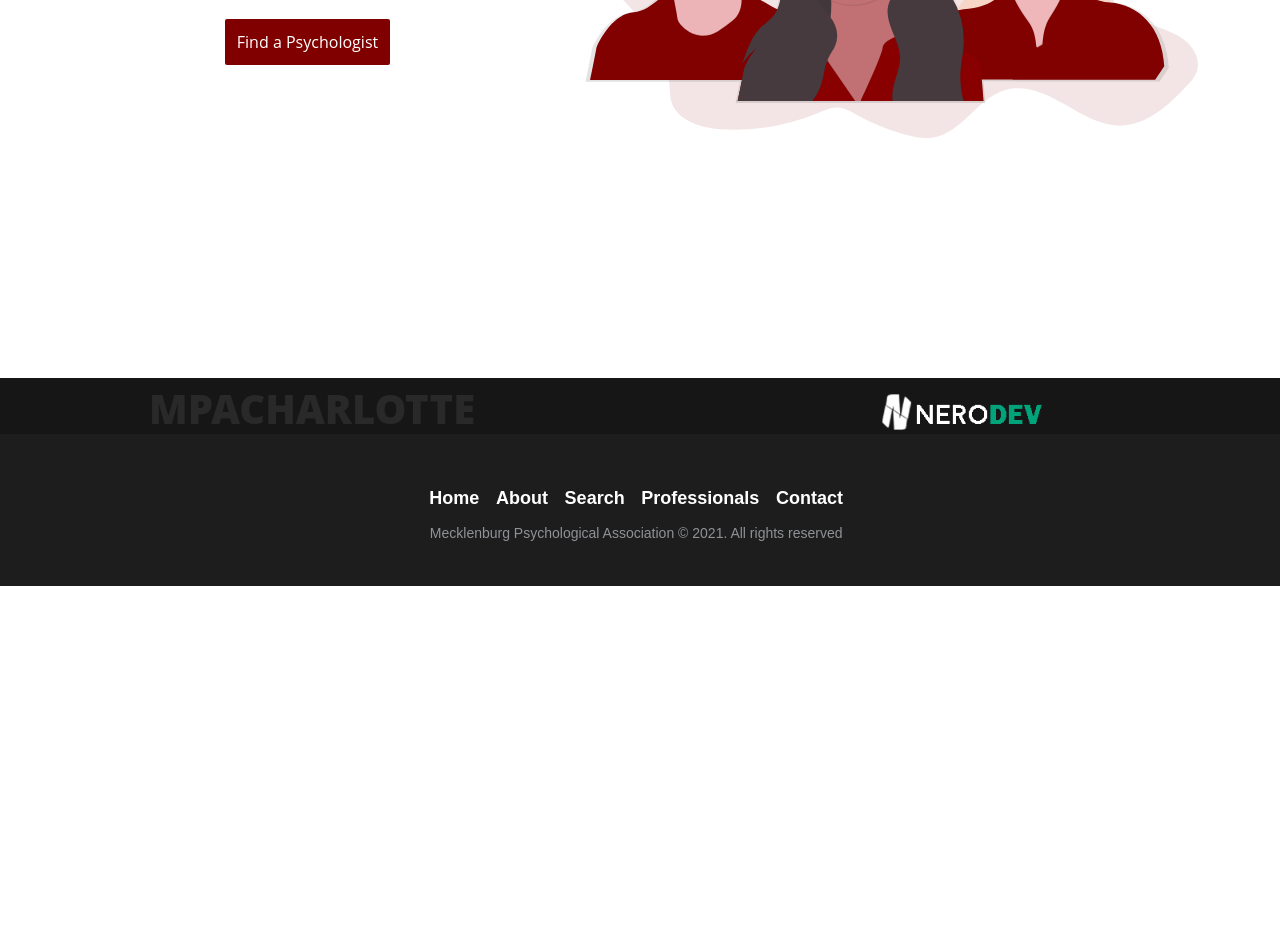
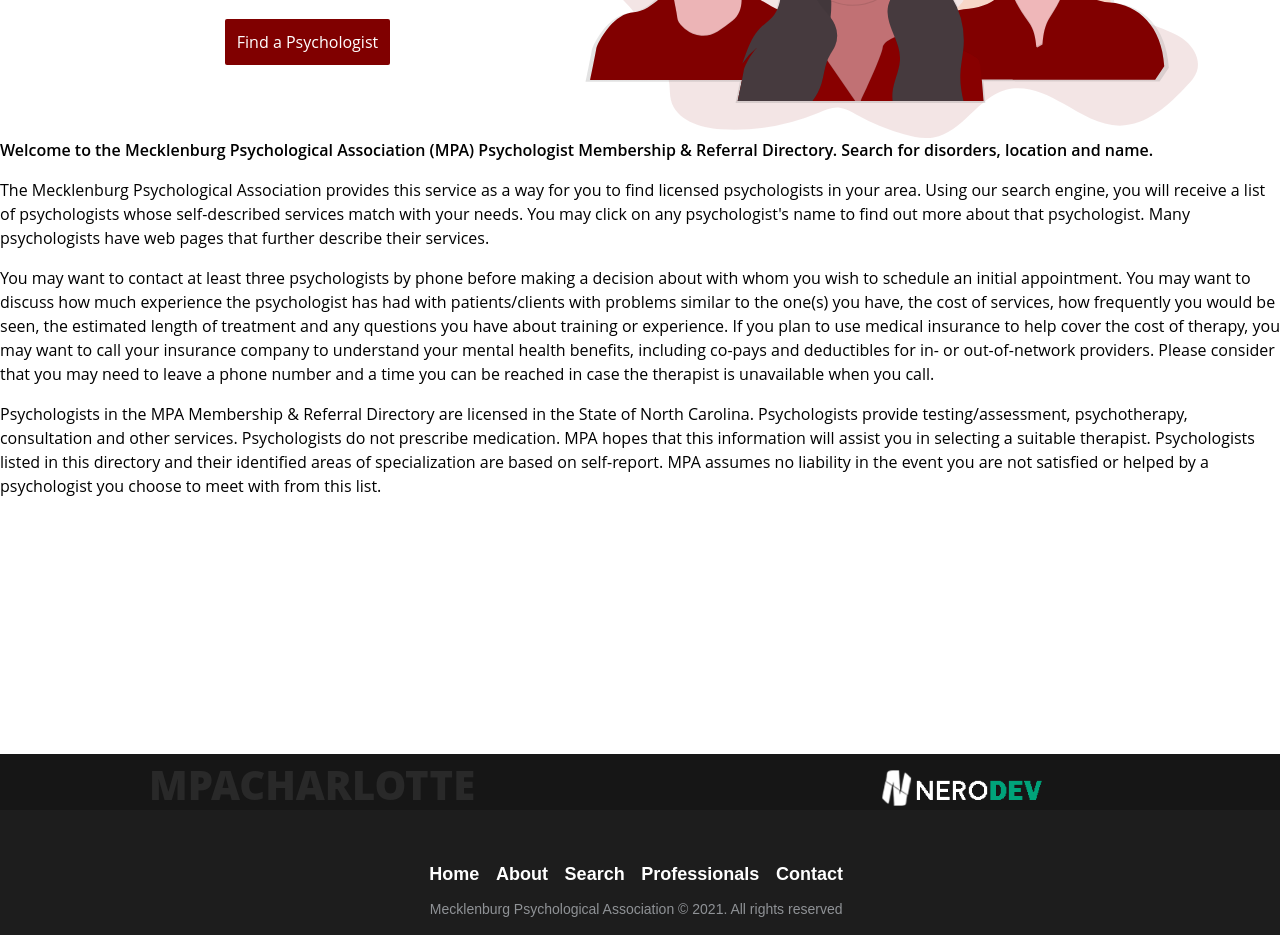
Before and after one commit to Clubin1/MpaFrontend, a React (Create React App) app: page / in a window 1280 px wide. Shown: the part 820-1755 px from the top of the page. Before the commit the page ends 1406 px from the top, so only its background shows below. Built offline with nearby package versions, Linux system fonts and the light colour scheme; no server answers.

Commit message:
moved search directory section to home page

```diff
--- a/src/Components/Pages/Home.js
+++ b/src/Components/Pages/Home.js
@@ -61,7 +61,49 @@ const Home = () => {
                     </Row>
 
                 </Container>
+                <div className="searchContainer">
+                <p className="search-info twotime">
+                                Welcome to the Mecklenburg
+                                                                                                				Psychological Association (MPA) Psychologist Membership & Referral
+                                                                                                				Directory. Search for disorders, location and name.
+                            </p>
+                            <p className="search-info">
+                                The Mecklenburg Psychological Association provides this
+                                                                                                				service as a way for you to find licensed psychologists in your
+                                                                                                				area. Using our search engine, you will receive a list of
+                                                                                                				psychologists whose self-described services match with your needs.
+                                                                                                				You may click on any psychologist's name to find out more about
+                                                                                                				that psychologist. Many psychologists have web pages that further
+                                                                                                				describe their services.
+                            </p>
+                            <p className="search-info">
+                                You may want to contact at least three psychologists by phone
+                                                                                                				before making a decision about with whom you wish to schedule an
+                                                                                                				initial appointment. You may want to discuss how much experience
+                                                                                                				the psychologist has had with patients/clients with problems
+                                                                                                				similar to the one(s) you have, the cost of services, how
+                                                                                                				frequently you would be seen, the estimated length of treatment
+                                                                                                				and any questions you have about training or experience. If you
+                                                                                                				plan to use medical insurance to help cover the cost of therapy,
+                                                                                                				you may want to call your insurance company to understand your
+                                                                                                				mental health benefits, including co-pays and deductibles for in-
+                                                                                                				or out-of-network providers. Please consider that you may need to
+                                                                                                				leave a phone number and a time you can be reached in case the
+                                                                                                				therapist is unavailable when you call.
+                            </p>
 
+                            <p className="search-info">
+                                Psychologists in the MPA Membership & Referral Directory are
+                                                                                                				licensed in the State of North Carolina. Psychologists provide
+                                                                                                				testing/assessment, psychotherapy, consultation and other
+                                                                                                				services. Psychologists do not prescribe medication. MPA hopes
+                                                                                                				that this information will assist you in selecting a suitable
+                                                                                                				therapist. Psychologists listed in this directory and their
+                                                                                                				identified areas of specialization are based on self-report. MPA
+                                                                                                				assumes no liability in the event you are not satisfied or helped
+                                                                                                				by a psychologist you choose to meet with from this list.
+                            </p>
+                </div>
             </div>
 		</div>
 	)
```
